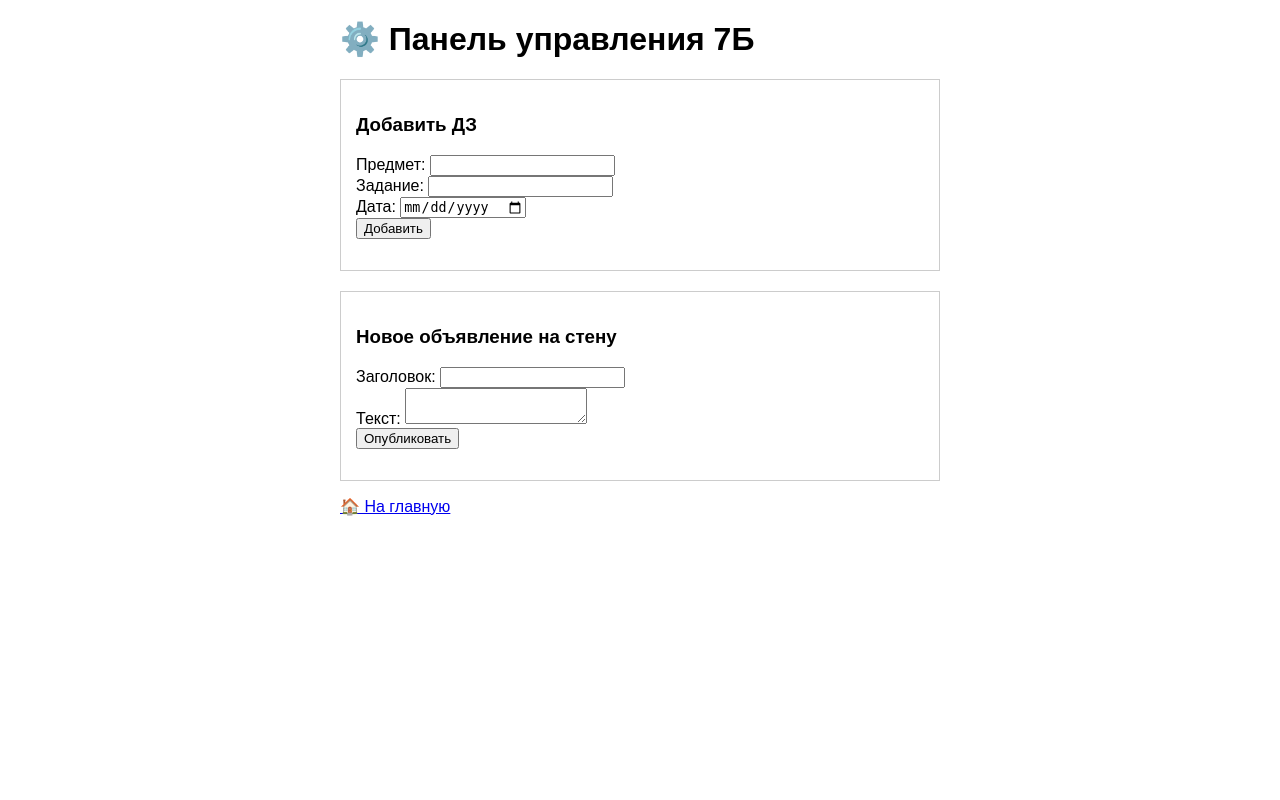
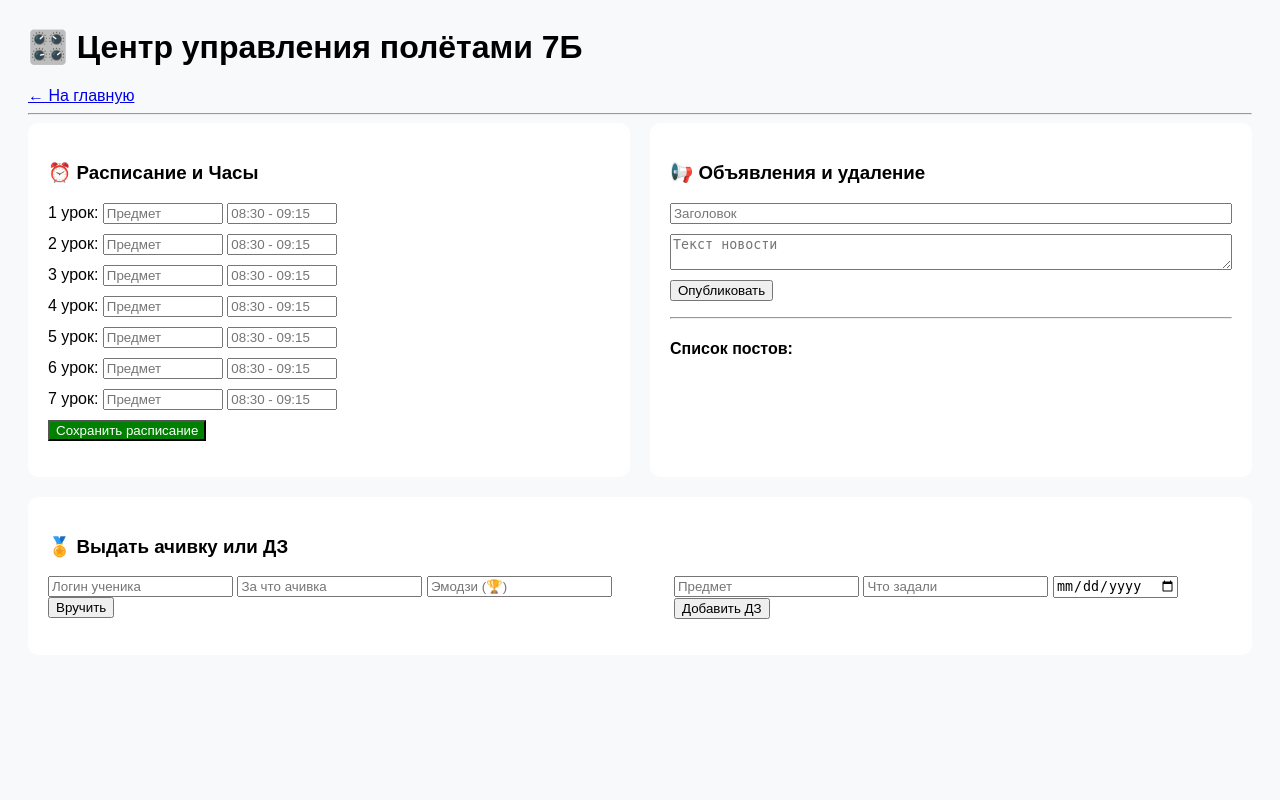
Before and after one commit to sasula878-gif/my-class-website, a Python web app: template templates/admin_panel.html in a window 1280 px wide. Run offline with Jinja, Linux system fonts and the light colour scheme; the template is opened without the code that fills it, so the values that code supplies are empty.

Commit message:
Update admin_panel.html

```diff
--- a/templates/admin_panel.html
+++ b/templates/admin_panel.html
@@ -1,26 +1,59 @@
-<div style="max-width: 600px; margin: 20px auto; font-family: sans-serif;">
-    <h1>⚙️ Панель управления 7Б</h1>
+<body style="padding: 20px; font-family: sans-serif; background: #f8f9fa;">
+    <h1>🎛️ Центр управления полётами 7Б</h1>
+    <a href="/">← На главную</a><hr>
 
-    <div style="border: 1px solid #ccc; padding: 15px; margin-bottom: 20px;">
-        <h3>Добавить ДЗ</h3>
+    <div style="display: grid; grid-template-columns: 1fr 1fr; gap: 20px;">
+        <div style="background: white; padding: 20px; border-radius: 10px; shadow: sm;">
+            <h3>⏰ Расписание и Часы</h3>
             <form method="post">
-            <input type="hidden" name="action" value="add_hw">
-            Предмет: <input name="subject" required><br>
-            Задание: <input name="task" required><br>
-            Дата: <input name="deadline" type="date"><br>
-            <button type="submit">Добавить</button>
+                <input type="hidden" name="action" value="edit_sched">
+                {% for i in range(1, 8) %}
+                <div style="margin-bottom: 10px;">
+                    {{i}} урок: <input name="sub" placeholder="Предмет" style="width: 120px;">
+                    <input name="time" placeholder="08:30 - 09:15" style="width: 110px;">
+                </div>
+                {% endfor %}
+                <button type="submit" style="background: green; color: white;">Сохранить расписание</button>
             </form>
         </div>
 
-    <div style="border: 1px solid #ccc; padding: 15px;">
-        <h3>Новое объявление на стену</h3>
+        <div style="background: white; padding: 20px; border-radius: 10px;">
+            <h3>📢 Объявления и удаление</h3>
             <form method="post">
                 <input type="hidden" name="action" value="add_post">
-            Заголовок: <input name="title" required><br>
-            Текст: <textarea name="content"></textarea><br>
+                <input name="t" placeholder="Заголовок" style="width: 100%;"><br>
+                <textarea name="c" placeholder="Текст новости" style="width: 100%; margin: 10px 0;"></textarea><br>
                 <button type="submit">Опубликовать</button>
             </form>
+            <hr>
+            <h4>Список постов:</h4>
+            {% for p in posts %}
+            <form method="post" style="display: inline;">
+                <input type="hidden" name="action" value="del_post">
+                <input type="hidden" name="id" value="{{p.id}}">
+                <small>{{p.title}}</small> <button type="submit" style="color: red; border: none; background: none; cursor: pointer;">[Удалить]</button><br>
+            </form>
+            {% endfor %}
+        </div>
     </div>
 
-    <p><a href="/">🏠 На главную</a></p>
+    <div style="margin-top: 20px; background: white; padding: 20px; border-radius: 10px;">
+        <h3>🏅 Выдать ачивку или ДЗ</h3>
+        <div style="display: flex; gap: 40px;">
+            <form method="post">
+                <input type="hidden" name="action" value="add_ach">
+                <input name="l" placeholder="Логин ученика">
+                <input name="t" placeholder="За что ачивка">
+                <input name="i" placeholder="Эмодзи (🏆)">
+                <button type="submit">Вручить</button>
+            </form>
+            <form method="post">
+                <input type="hidden" name="action" value="add_hw">
+                <input name="s" placeholder="Предмет">
+                <input name="t" placeholder="Что задали">
+                <input name="d" type="date">
+                <button type="submit">Добавить ДЗ</button>
+            </form>
         </div>
+    </div>
+</body>
```
Lines whose indentation alone changed are shown as unchanged.
